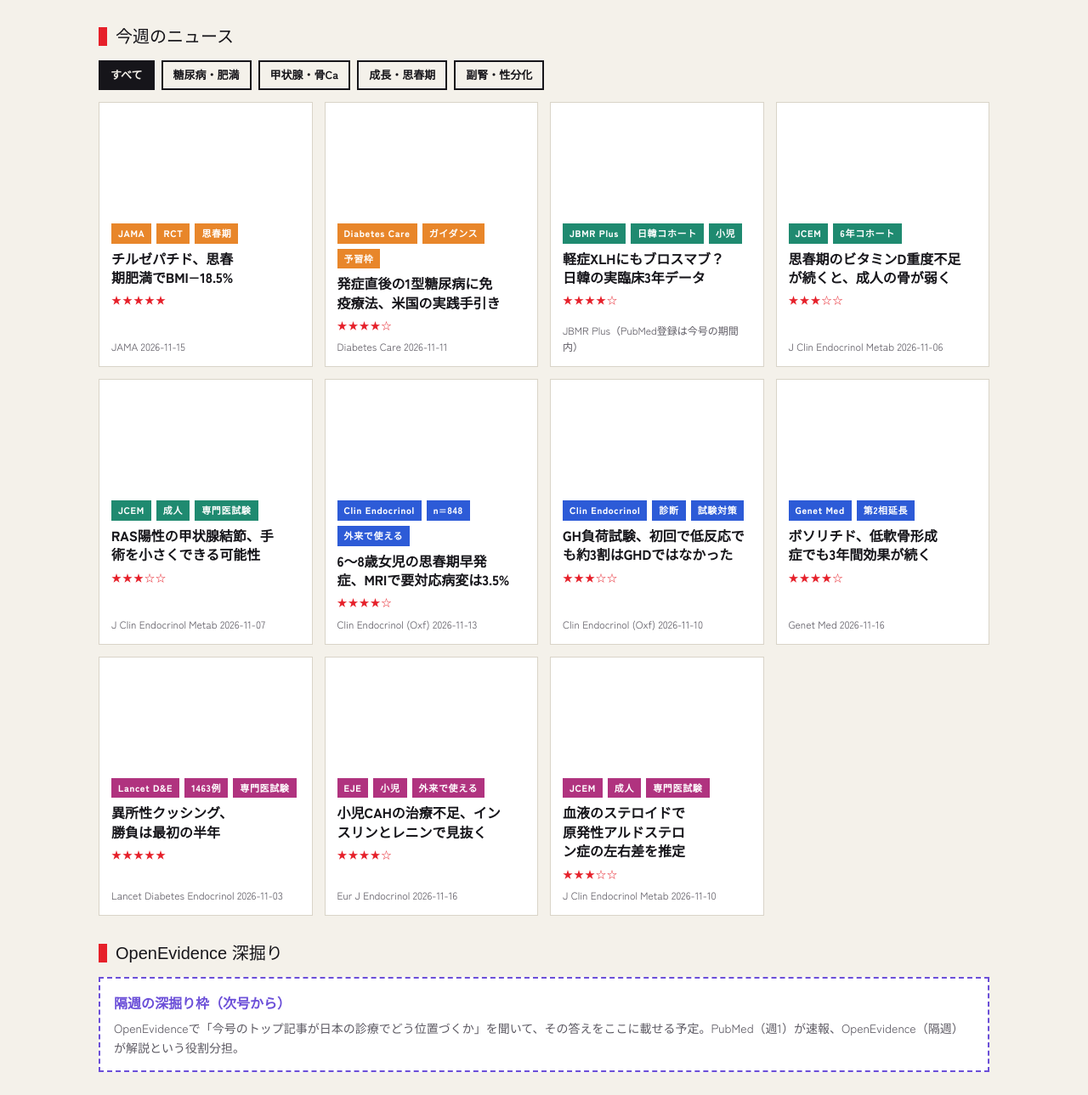
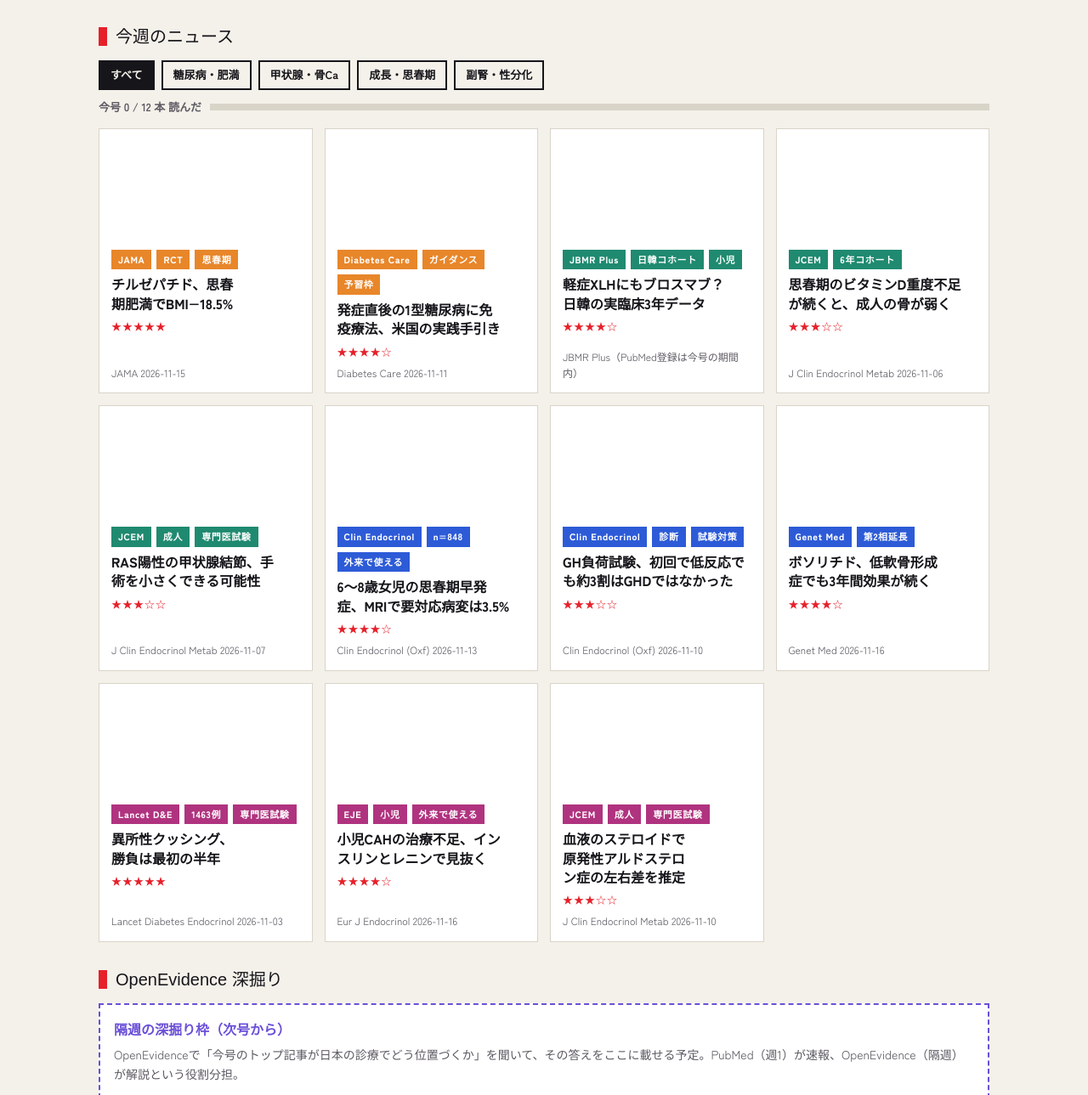
Before and after one commit to 20qolufiofleity14-lab/end-weekly, a plain HTML site: page index.html in a window 1280 px wide. Shown: the part 871-2160 px from the top of the page at 85% size. Drawn offline with Linux system fonts and the light colour scheme; a web font is replaced by a local one.

Commit message:
既読の記事をグレー表示・既読数の進捗バー
Co-Authored-By: Claude Opus 5.5 <noreply@anthropic.com>
Claude-Session: https://claude.ai/code/session_01JnN3fUhcTDqTEMxD674CCW

```diff
--- a/index.html
+++ b/index.html
@@ -115,6 +115,14 @@ h2.sec::before{content:"";width:10px;height:22px;background:var(--accent);displa
 .ccard a{color:var(--accent);font-weight:700;font-size:13px}
 .cgrid{display:grid;grid-template-columns:repeat(auto-fill,minmax(280px,1fr));gap:12px}
 .view[hidden]{display:none}
+.tile.read,.top.read{opacity:.62}
+.tile.read .art,.top.read .art{filter:grayscale(.85)}
+.tile.read:hover{opacity:.85}
+.readmark{position:absolute;right:10px;top:10px;font-size:12px;font-weight:900;color:#fff;background:rgba(0,0,0,.55);padding:2px 8px}
+.prog{display:flex;align-items:center;gap:10px;margin:-4px 0 14px;font-size:13px;font-weight:700;color:var(--muted)}
+.prog .bar{flex:1;height:8px;background:var(--line);overflow:hidden}
+.prog .bar i{display:block;height:100%;background:var(--accent)}
+.prog.done{color:var(--accent)}
 .foot{font-size:12px;color:var(--muted);margin-top:32px;border-top:1px solid var(--line);padding-top:12px}
 @media (min-width:760px){.sheet{align-items:center}.panel{max-height:88%}}
 </style>
@@ -133,6 +141,7 @@ h2.sec::before{content:"";width:10px;height:22px;background:var(--accent);displa
   <div class="room" id="room"></div>
   <h2 class="sec">今週のニュース</h2>
   <div class="chips" id="chips" role="group" aria-label="分野で絞り込む"></div>
+  <div class="prog" id="prog"></div>
   <div class="grid" id="grid"></div>
   <div id="classics-band"></div>
   <h2 class="sec">OpenEvidence 深掘り</h2>
@@ -170,14 +179,17 @@ function motif(c,seed){
 }
 const stars=n=>'★'.repeat(n)+'☆'.repeat(5-n);
 const badges=(a,k)=>(a.tags||[]).map(t=>`<span class="badge" style="--k:${k}">${esc(t)}</span>`).join('');
+function readSet(){try{const o=JSON.parse(localStorage.getItem('endo_news_v1')||'{}');const s=new Set();for(const k in (o.log||{}))(o.log[k]||[]).forEach(x=>s.add(x));return s;}catch(e){return new Set();}}
+const isRead=(I,id)=>readSet().has(I.id+':'+id);
+const rmark=r=>r?'<span class="readmark">既読 ✓</span>':'';
 let ISSUES=[],CLASSICS=[],cur=null,filt='all',cfilt='all';
 function renderIssue(I){
   cur=I;const A=I.articles;
   $('issue').innerHTML=`<b>${esc(I.issue)}</b>${esc(I.date)}`;
   $('ticker').textContent=(A.map(a=>'■ '+a.head).join('　　')+'　　').repeat(2);
   const T=A.find(a=>a.id===I.top)||A[0];const k=cat(T.cat).k;
-  $('top').innerHTML=`<button class="top" data-id="${T.id}" style="--k:${k}">
-   <div class="art">${motif(T.cat,7)}<span class="cat">${cat(T.cat).n}</span></div>
+  const tr=isRead(I,T.id);$('top').innerHTML=`<button class="top${tr?' read':''}" data-id="${T.id}" style="--k:${k}">
+   <div class="art">${motif(T.cat,7)}<span class="cat">${cat(T.cat).n}</span>${rmark(tr)}</div>
    <div class="txt"><div class="badges"><span class="badge hot">今週のトップ</span>${badges(T,k)}</div>
    <h3>${esc(T.head)}</h3><p>${esc(T.lead)}</p><div class="stars">${stars(T.score)}</div><div style="font-size:12px;color:var(--muted)">${esc(T.journal)}</div></div></button>`;
   $('room').innerHTML=(I.room||[]).map(l=>`<div class="line"><span class="who" style="--k:${l.cat?cat(l.cat).k:'var(--ink)'}">${esc(l.who)}</span><p>${esc(l.say)}</p></div>`).join('');
@@ -190,9 +202,11 @@ function renderIssue(I){
   $('foot').textContent=I.foot||'';
 }
 function renderGrid(){
-  const T=cur.top;const list=cur.articles.filter(a=>a.id!==T&&(filt==='all'||a.cat===filt));
-  $('grid').innerHTML=list.map((a,i)=>{const k=cat(a.cat).k;return `<button class="tile" data-id="${a.id}" style="--k:${k}">
-   <div class="art">${motif(a.cat,i+3)}<span class="cat">${cat(a.cat).n}</span></div>
+  const T=cur.top;const list=cur.articles.filter(a=>a.id!==T&&(filt==='all'||a.cat===filt));const rs=readSet();const rd=a=>rs.has(cur.id+':'+a.id);const nr=cur.articles.filter(rd).length,N=cur.articles.length;
+  $('prog').className='prog'+(nr===N?' done':'');$('prog').innerHTML=`<span>${nr===N?'今号はぜんぶ読んだ！':'今号 '+nr+' / '+N+' 本 読んだ'}</span><span class="bar"><i style="width:${Math.round(nr/N*100)}%"></i></span>`;
+  const T0=$('top').querySelector('.top');if(T0&&rd({id:T0.dataset.id})&&!T0.classList.contains('read')){T0.classList.add('read');T0.querySelector('.art').insertAdjacentHTML('beforeend',rmark(true));}
+  $('grid').innerHTML=list.map((a,i)=>{const k=cat(a.cat).k;const r=rd(a);return `<button class="tile${r?' read':''}" data-id="${a.id}" style="--k:${k}">
+   <div class="art">${motif(a.cat,i+3)}<span class="cat">${cat(a.cat).n}</span>${rmark(r)}</div>
    <div class="body"><div class="badges">${badges(a,k)}</div><h4>${esc(a.head)}</h4><div class="stars">${stars(a.score)}</div><div class="meta">${esc(a.journal)}</div></div></button>`}).join('')||'<p>この分野は今号の掲載なし。</p>';
 }
 function ccard(c){const k=cat(c.cat).k;return `<article class="ccard" style="--k:${k}"><div class="badges"><span class="badge" style="--k:${k}">${cat(c.cat).n}</span><span class="badge ghost">${esc(c.journal)} ${esc(c.year)}</span></div>
@@ -209,7 +223,7 @@ function route(){
   ['issue','archive','classics'].forEach(v=>$('v-'+v).hidden=true);
   ['latest','archive','classics'].forEach(v=>$('nav-'+v).removeAttribute('aria-current'));
   if(h==='archive'){$('v-archive').hidden=false;$('nav-archive').setAttribute('aria-current','page');
-    $('archive').innerHTML=ISSUES.map(I=>`<a class="row" href="#issue-${I.id}"><b>${esc(I.issue)}</b><span>${esc(I.date)}・${I.articles.length}本・トップ「${esc((I.articles.find(a=>a.id===I.top)||I.articles[0]).head)}」</span></a>`).join('');return;}
+    $('archive').innerHTML=ISSUES.map(I=>`<a class="row" href="#issue-${I.id}"><b>${esc(I.issue)}</b><span>${esc(I.date)}・${I.articles.filter(a=>readSet().has(I.id+':'+a.id)).length}/${I.articles.length}本 既読・トップ「${esc((I.articles.find(a=>a.id===I.top)||I.articles[0]).head)}」</span></a>`).join('');return;}
   if(h==='classics'){$('v-classics').hidden=false;$('nav-classics').setAttribute('aria-current','page');renderLibrary();return;}
   const id=h.startsWith('issue-')?h.slice(6):null;const I=ISSUES.find(x=>x.id===id)||ISSUES[0];
   if(I===ISSUES[0])$('nav-latest').setAttribute('aria-current','page');
@@ -236,7 +250,7 @@ function openA(id){const a=cur.articles.find(x=>x.id===id);if(!a)return;logRead(
  $('cp').onclick=async e=>{try{await navigator.clipboard.writeText(a.oneline+'（'+a.journal+(a.pmid?' PMID '+a.pmid:'')+'）');e.target.textContent='コピーしました';}catch(_){e.target.textContent='長押しで選んでコピーしてね';}};}
 /* アカデミー（同じ github.io）のランプ用：記事を開いた日を記録 */
 function logRead(id){try{const K='endo_news_v1';const o=JSON.parse(localStorage.getItem(K)||'{}');o.log=o.log||{};const d=new Date(),k=d.getFullYear()+'-'+(d.getMonth()+1)+'-'+d.getDate();const L=o.log[k]=o.log[k]||[];const u=cur.id+':'+id;if(!L.includes(u))L.push(u);localStorage.setItem(K,JSON.stringify(o));}catch(e){}}
-function closeS(){$('sheet').classList.remove('open');}
+function closeS(){const w=$('sheet').classList.contains('open');$('sheet').classList.remove('open');if(w&&cur&&!$('v-issue').hidden)renderGrid();}
 $('sheet').addEventListener('click',e=>{if(e.target===$('sheet'))closeS();});
 document.addEventListener('keydown',e=>{if(e.key==='Escape')closeS();});
 document.body.addEventListener('click',e=>{const b=e.target.closest('.top,.tile');if(b){openA(b.dataset.id);return;}
```
